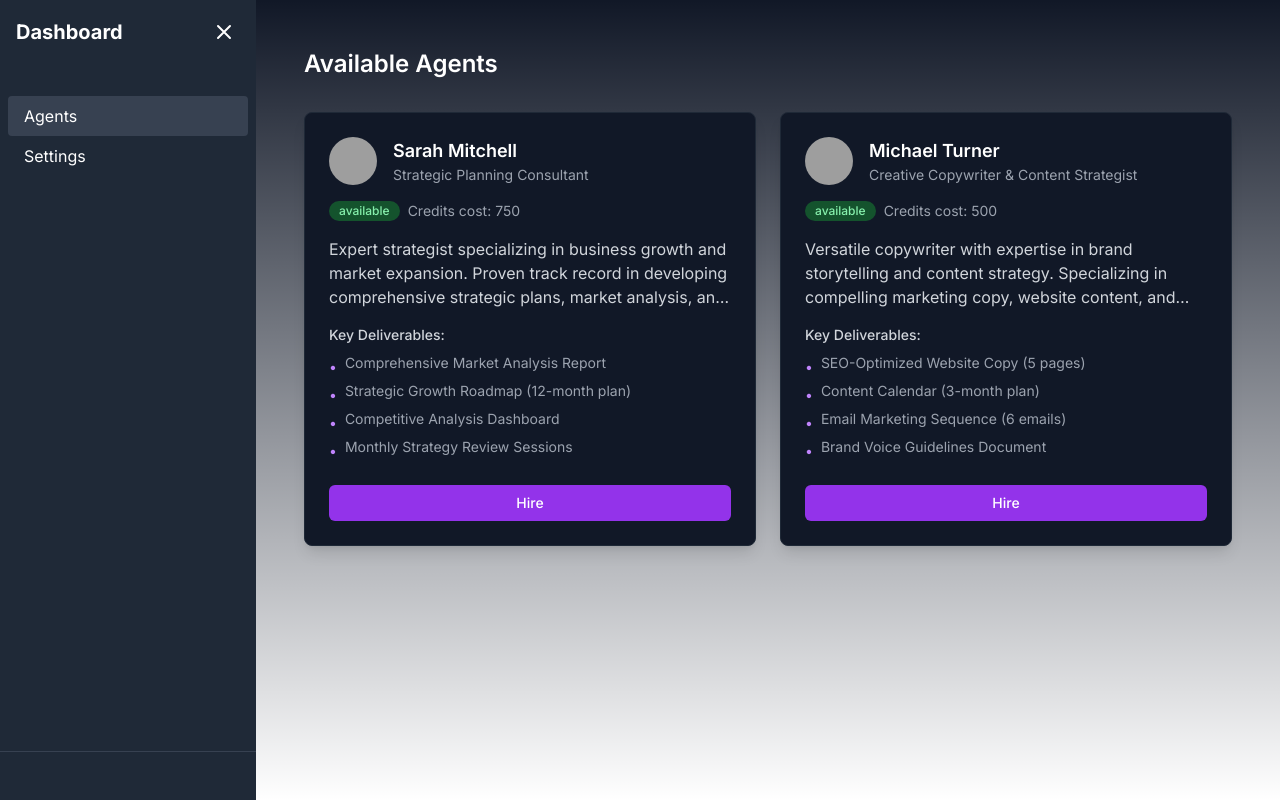
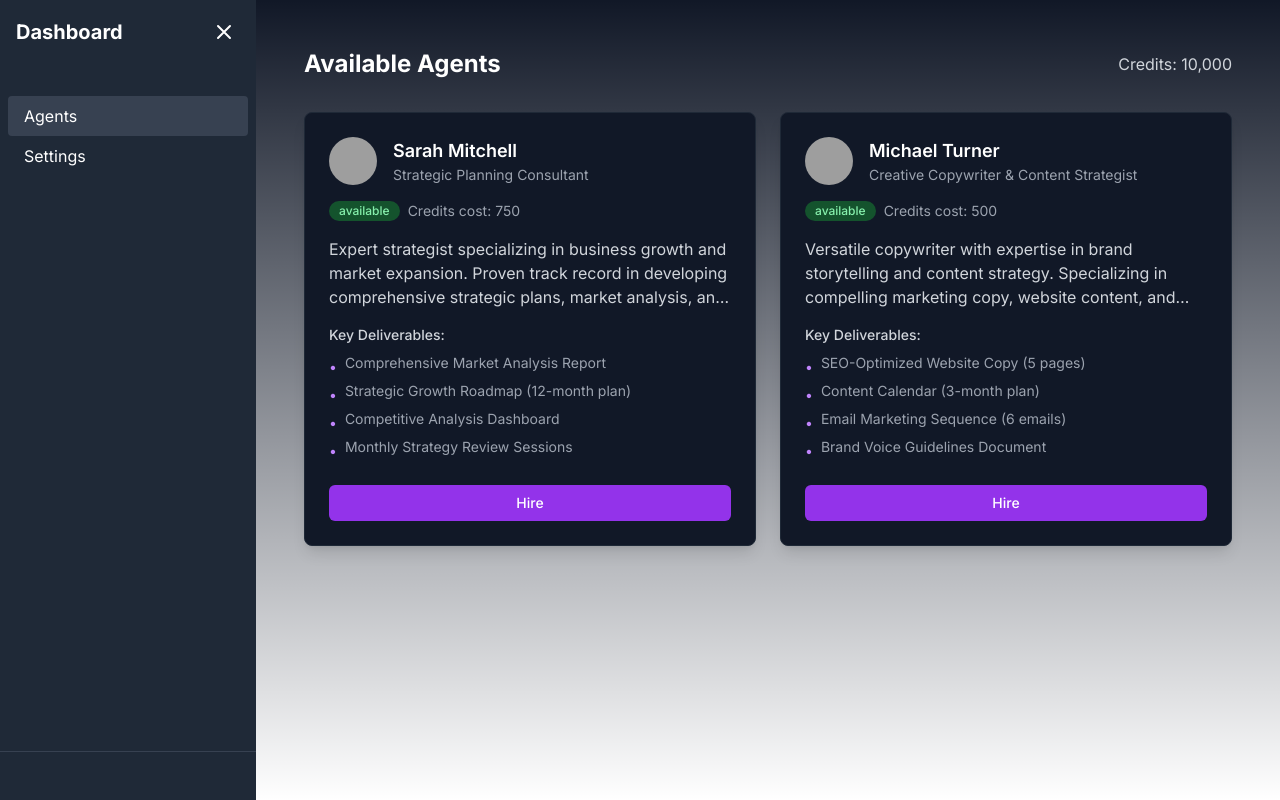
Before and after one commit to tfcbot/agentic-dashboard-template, a Next.js app: page / in a window 1280 px wide. Built offline with nearby package versions, Linux system fonts and the light colour scheme; no server answers; grey boxes are pictures that could not be loaded.

Commit message:
add mock data

```diff
--- a/src/app/hooks/useApi.ts
+++ b/src/app/hooks/useApi.ts
@@ -4,8 +4,10 @@ import React from 'react';
 import { useQuery, useMutation } from '@tanstack/react-query';
 import { useAuth } from '@clerk/nextjs';
 import { getCheckoutSessionId } from '@/lib/api';
+import { mockApiResponses } from '@/lib/mockData';
 
 const API_URL = process.env.NEXT_PUBLIC_API_URL || 'http://localhost:3000/api';
+const USE_MOCK_DATA = true; // Toggle this to switch between mock and real data
 
 export function useUserCreditsRemaining() {
   const { getToken } = useAuth();
@@ -13,6 +15,12 @@ export function useUserCreditsRemaining() {
   return useQuery({
     queryKey: ['userCreditsRemaining'],
     queryFn: async () => {
+      if (USE_MOCK_DATA) {
+        // Simulate API delay
+        await new Promise(resolve => setTimeout(resolve, 500));
+        return mockApiResponses.userCreditsRemaining;
+      }
+
       const token = await getToken();
       const response = await fetch(`${API_URL}/credits/remaining`, {
         headers: {
--- a/src/components/DashboardHeader.tsx
+++ b/src/components/DashboardHeader.tsx
@@ -1,11 +1,28 @@
+'use client';
+
+import { useUserCreditsRemaining } from '@/app/hooks/useApi';
+import LoadingSpinner from '@/components/LoadingSpinner';
+
 interface DashboardHeaderProps {
   title: string;
 }
 
-export const DashboardHeader = ({ title }: DashboardHeaderProps) => {
+export function DashboardHeader({ title }: DashboardHeaderProps) {
+  const { data, isLoading } = useUserCreditsRemaining();
+
   return (
-    <div className="flex flex-col sm:flex-row sm:justify-between sm:items-center gap-4">
-      <h1 className="text-2xl font-semibold text-white">{title}</h1>
+    <div className="flex items-center justify-between">
+      <h1 className="text-2xl font-bold text-white">{title}</h1>
+      <div className="text-gray-300">
+        {isLoading ? (
+          <div className="flex items-center gap-2">
+            <LoadingSpinner />
+            <span>Loading credits...</span>
+          </div>
+        ) : (
+          <span>Credits: {data?.credits?.toLocaleString() ?? 0}</span>
+        )}
+      </div>
     </div>
   );
-};
+}
--- a/src/components/Sidebar.tsx
+++ b/src/components/Sidebar.tsx
@@ -8,7 +8,6 @@ import { usePurchaseCredits } from '@/app/hooks/useApi';
 import LoadingSpinner from '@/components/LoadingSpinner'
 import { useAuth, UserButton, useUser } from '@clerk/nextjs';
 import { loadStripe } from '@stripe/stripe-js';
-import { useUserCreditsRemaining } from '@/app/hooks/useApi';
 import { useSidebarContext } from '@/app/context/SidebarContext'
 
 const stripeKey = process.env.NEXT_PUBLIC_STRIPE_PUBLISHABLE_KEY
@@ -19,7 +18,6 @@ const Sidebar = () => {
   const { getSessionId, isLoading: isPurchasing, error: purchaseError } = usePurchaseCredits();
   const { user } = useUser();
   const { getToken } = useAuth();
-  const { data: creditsRemaining, isLoading: isLoadingCredits } = useUserCreditsRemaining();
 
   const handleUpgrade = async () => {
     try {
@@ -42,11 +40,9 @@ const Sidebar = () => {
 
       if (error) {
         console.error('Stripe redirect failed:', error);
-        // Handle the error, maybe set an error state
       }
     } catch (error) {
       console.error('Failed to purchase credits:', error);
-      // You might want to set an error state here to display to the user
     }
   };
 
@@ -133,16 +129,6 @@ const Sidebar = () => {
               Manage Subscription
             </button>
             {purchaseError && <p className="mt-2 text-sm text-red-500">Failed to purchase credits. Please try again.</p>}
-            <div className="mt-2"></div>
-            <Suspense fallback={<LoadingSpinner size="small" />}>
-              {isLoadingCredits ? (
-                <LoadingSpinner size="small" />
-              ) : (
-                <p className="mt-2 text-sm text-gray-400">
-                  Remaining credits: {creditsRemaining}
-                </p>
-              )}
-            </Suspense>
           </div>
         )}
       </div>
--- /dev/null
+++ b/src/lib/mockData.ts
@@ -0,0 +1,5 @@
+export const mockApiResponses = {
+  userCreditsRemaining: {
+    credits: 10000
+  }
+};
```
